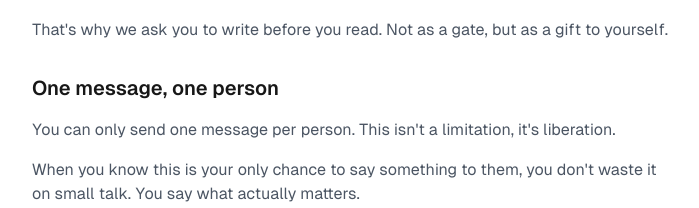
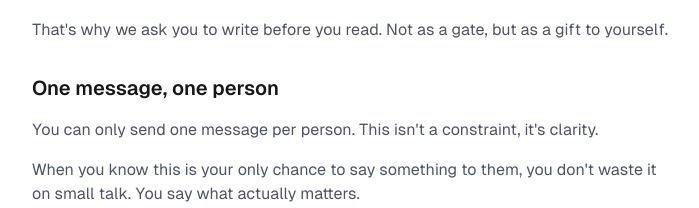
Before and after one commit to nanusense/pre-post, a Next.js app: page /why in a window 1280 px wide. Shown: the part 1162-1370 px from the top of the page, without its empty margins (288-987 px from the left). Built offline with nearby package versions, Linux system fonts and the light colour scheme; no server answers.

Commit message:
Update Why page text: constraint/clarity
Co-Authored-By: Claude Opus 4.5 <noreply@anthropic.com>

```diff
--- a/src/app/why/page.tsx
+++ b/src/app/why/page.tsx
@@ -84,8 +84,7 @@ export default async function WhyPage() {
 
           <h2 className="text-xl font-semibold mt-8 mb-4">One message, one person</h2>
           <p className="text-gray-600 mb-4">
-            You can only send one message per person. This isn&apos;t a limitation,
-            it&apos;s liberation.
+            You can only send one message per person. This isn&apos;t a constraint, it&apos;s clarity.
           </p>
           <p className="text-gray-600 mb-4">
             When you know this is your only chance to say something to them,
```
